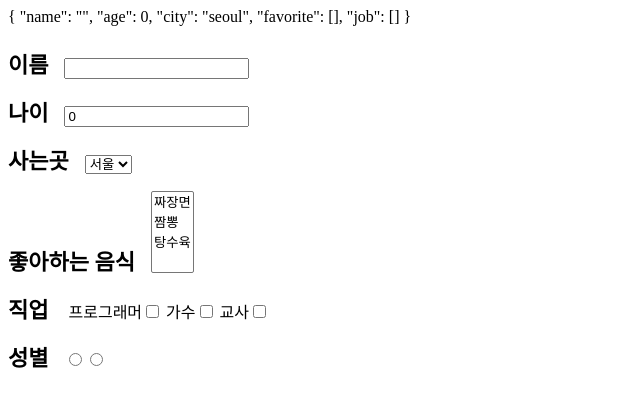
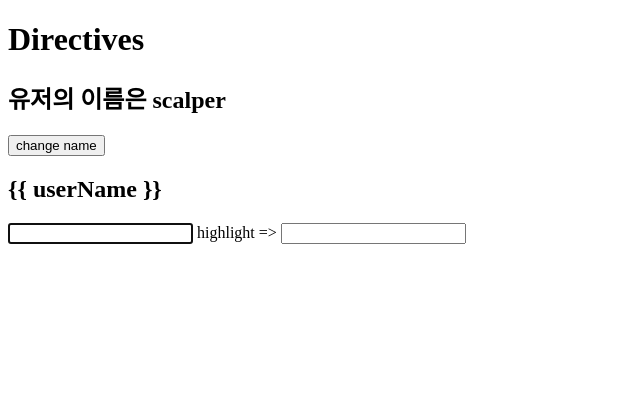
Before and after one commit to OKYOUNGBIN/Practice_Vue_Basic, a Vue app: page / in a window 1280 px wide. Shown: the top 406 px of the page, without its empty margins (0-640 px from the left). Built offline with nearby package versions, Linux system fonts and the light colour scheme.

Commit message:
derectives

```diff
--- a/src/App.vue
+++ b/src/App.vue
@@ -1,54 +1,11 @@
 <template>
   <div>
-    {{ user }}
-    <h1>{{ user.name }}</h1>
-    <form>
-      <div>
-        <label for="name">이름</label>
-        <input type="text" id="name" v-model="user.name" @input="setValue" />
-      </div>
-      <div>
-        <label for="age">나이</label>
-        <input type="text" id="age" v-model="user.age" />
-      </div>
-      <div>
-        <label for="city">사는곳</label>
-        <select id="city" v-model="user.city">
-          <option value="seoul">서울</option>
-          <option value="daegu">대구</option>
-          <option value="busan">부산</option>
-          <option value="daejeon">대전</option>
-          <option value="ulsan">울산</option>
-        </select>
-      </div>
-      <div>
-        <label for="favorite-food">좋아하는 음식</label>
-        <select id="favorite-food" multiple v-model="user.favorite">
-          <option
-            v-for="option in foodOptions"
-            :value="option.code"
-            :key="option.code"
-          >
-            {{ option.label }}
-          </option>
-        </select>
-      </div>
-      <div>
-        <label for="job">직업</label>
-        프로그래머<input
-          type="checkbox"
-          value="programmer"
-          v-model="user.job"
-        />
-        가수<input type="checkbox" value="singer" v-model="user.job" />
-        교사<input type="checkbox" value="teacher" v-model="user.job" />
-      </div>
-      <div>
-        <label for="job">성별</label>
-        <input type="radio" value="male" v-model="user.gender" />
-        <input type="radio" value="female" v-model="user.gender" />
-      </div>
-    </form>
+    <h1 v-focus>Directives</h1>
+    <h2>유저의 이름은 {{ userName }}</h2>
+    <button @click="changeName">change name</button>
+    <h2 v-pre>{{ userName }}</h2>
+    <input v-focus type="text" />
+    highlight => <input type="text" v-highlight />
   </div>
 </template>
 
@@ -57,36 +14,32 @@
   name: "App",
   data() {
     return {
-      foodOptions: [
-        { label: "짜장면", code: "JJ" },
-        { label: "짬뽕", code: "JB" },
-        { label: "탕수육", code: "TS" },
-      ],
-      user: {
-        name: "",
-        age: 0,
-        city: "seoul",
-        favorite: [],
-        job: [],
-      },
+      userName: "scalper",
     };
   },
+  directives: {
+    focus: {
+      mounted(el) {
+        el.focus();
+      },
+    },
+    highlight: {
+      mounted(el) {
+        console.log({ el });
+        el.oninput = () => {
+          el.style.background = "salmon";
+          el.style.color = "#fff";
+        };
+      },
+    },
+  },
   methods: {
-    setValue(e) {
-      console.log(e.target.value);
-      this.user.name = e.target.value;
+    changeName() {
+      console.log("name change!!!");
+      this.userName = "code";
     },
   },
 };
 </script>
 
-<style>
-label {
-  font-size: 22px;
-  font-weight: bold;
-  margin-right: 1rem;
-}
-div {
-  margin-bottom: 1rem;
-}
-</style>
+<style></style>
```
